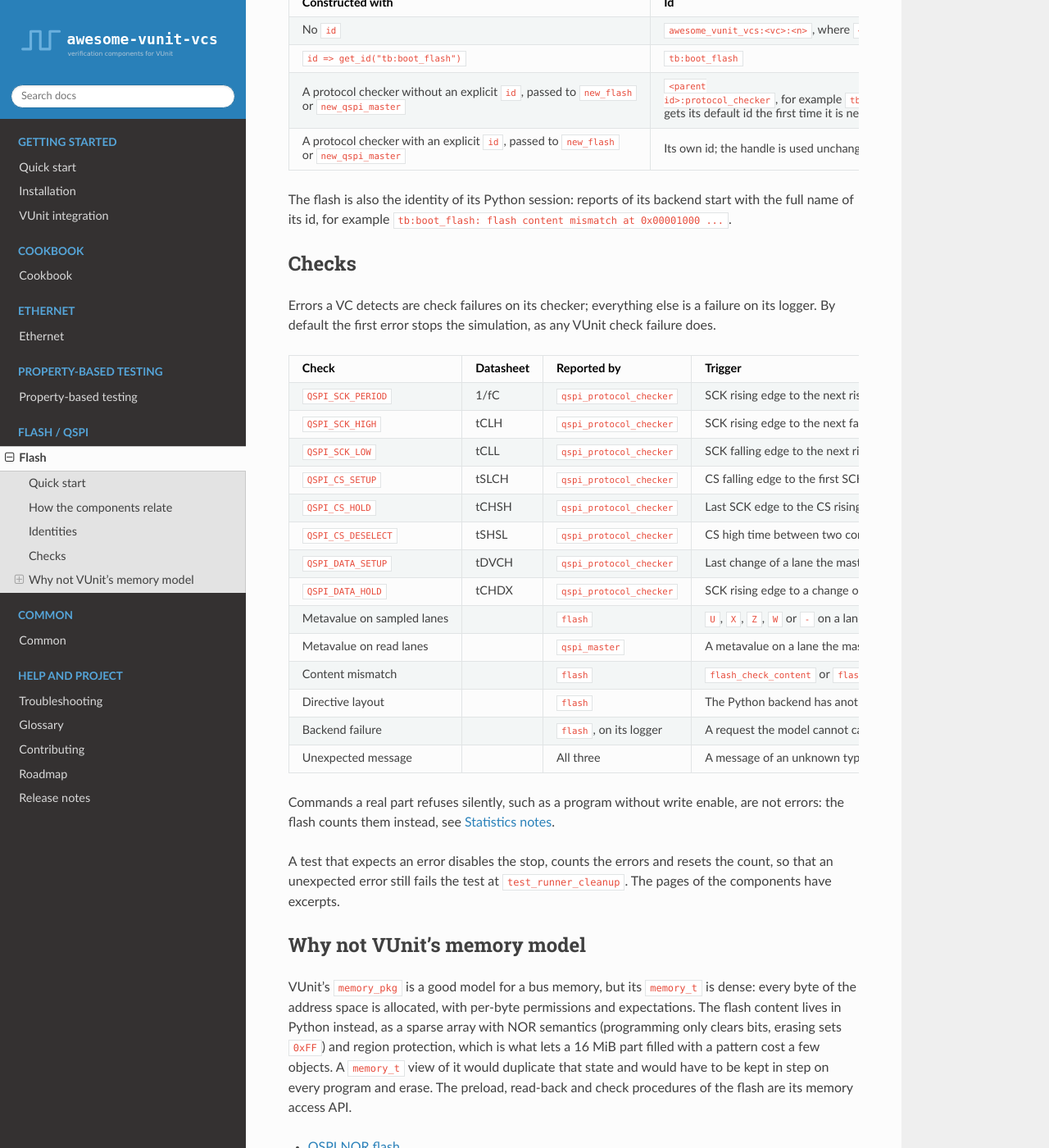
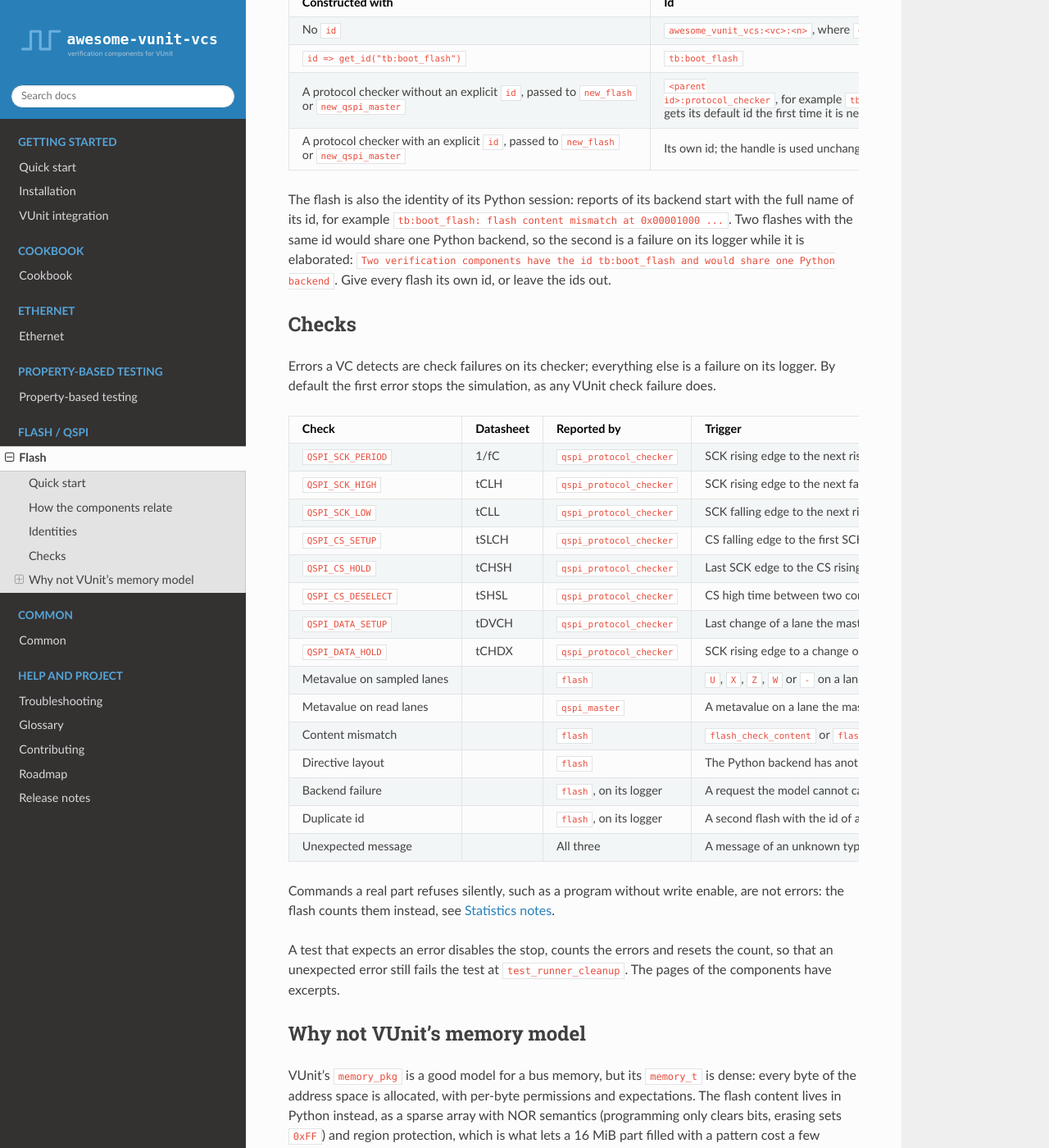
Before and after one commit to ru551n/awesome-vunit-vcs, a Sphinx documentation site: the page built from docs/flash/index.rst, in a window 1280 px wide and 1400 px high, scrolled down 1985 px. Shown: the whole window at 82% size. Built offline with Sphinx 7.4.7 and the Read the Docs theme 3.1.0, drawn with Linux system fonts in a browser that asks for light colours.

Commit message:
Fail when two flashes have one id and would share a Python backend
The flash is the only VC of the family with a Python session, which it
opens for its id. Like new_vc_session of ethernet_vc_pkg, flash_pkg now
keeps the full names of the ids with a session in a private dict, and a
second flash with the same id is a failure on its logger: "Two
verification components have the id <id> and would share one Python
backend". The guard mirrors ethernet_vc_pkg and should move to
common/vcs_python_pkg.

tb_flash_vci instantiates two flashes with one id and actors of their own
only for test_a_duplicate_id_is_a_failure, with the logger mocked while
they are elaborated, and checks, like the Ethernet VCI tests, that default
instances have independent Python backends.

Co-Authored-By: Claude Opus 5 (1M context) <noreply@anthropic.com>
Claude-Session: https://claude.ai/code/session_01846z9LGpF2PiS5xXA9qXUX

```diff
--- a/docs/flash/index.rst
+++ b/docs/flash/index.rst
@@ -104,7 +104,10 @@ are passed explicitly. Log messages therefore name the component they come from:
      - Its own id; the handle is used unchanged
 
 The flash is also the identity of its Python session: reports of its backend start with the full name
-of its id, for example ``tb:boot_flash: flash content mismatch at 0x00001000 ...``.
+of its id, for example ``tb:boot_flash: flash content mismatch at 0x00001000 ...``. Two flashes with
+the same id would share one Python backend, so the second is a failure on its logger while it is
+elaborated: ``Two verification components have the id tb:boot_flash and would share one Python
+backend``. Give every flash its own id, or leave the ids out.
 
 Checks
 ------
@@ -173,6 +176,10 @@ default the first error stops the simulation, as any VUnit check failure does.
      - ``flash``, on its logger
      - A request the model cannot carry out: an invalid configuration, a range outside the device, a
        value that is not a byte, an unknown timing or stat name, an image that cannot be read
+   * - Duplicate id
+     -
+     - ``flash``, on its logger
+     - A second flash with the id of another, which would share its Python backend, at elaboration
    * - Unexpected message
      -
      - All three
--- a/docs/release_notes/unreleased.rst
+++ b/docs/release_notes/unreleased.rst
@@ -151,3 +151,5 @@ Breaking changes
   the first to that group.
 * Flash: a message of an unknown type is a check failure ``Got unexpected message <type>`` on the
   checker of the VC, as for the Ethernet VCs, instead of a failure on its logger.
+* Flash: two flashes with the same id, which would share one Python backend, are a failure on the
+  logger of the second, as for the Ethernet VCs.
```
Also changed, not shown: docs/flash/qspi_flash.rst (+6 -1 lines), 3 other files.
